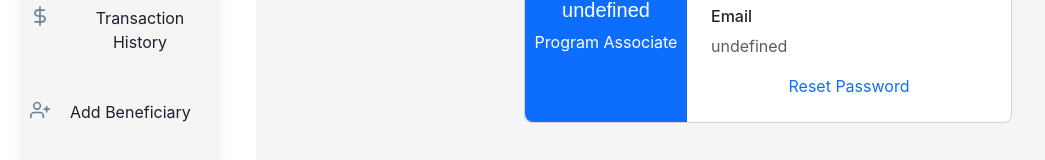
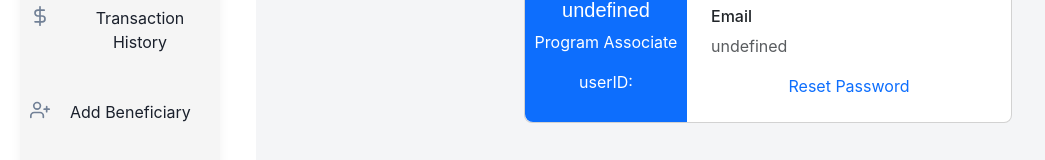
Before and after one commit to Vanoita/Banking_App, a React (Create React App) app: page /profile in a window 1280 px wide. Shown: the part 254-414 px from the top of the page, without its empty margins (0-1045 px from the left). Built offline with nearby package versions, Linux system fonts and the light colour scheme; no server answers; sample sign-in values are in the browser's storage.

Commit message:
frontend commit

```diff
--- a/src/components/Profile.js
+++ b/src/components/Profile.js
@@ -73,6 +73,7 @@ function Profile() {
                                                 alt="Avatar" className="my-5" style={{ width: '80px' }} fluid />
                                             <MDBTypography tag="h5" style={{ 'fontFamily': 'Arial' }}>{user && `${user.firstName} ${user.lastName}`}</MDBTypography>
                                             <MDBCardText>Program Associate</MDBCardText>
+                                            <MDBCardText>userID: {user.userId}</MDBCardText>
                                             <MDBIcon far icon="edit mb-5" />
                                         </MDBCol>
                                         <MDBCol md="8">
```
